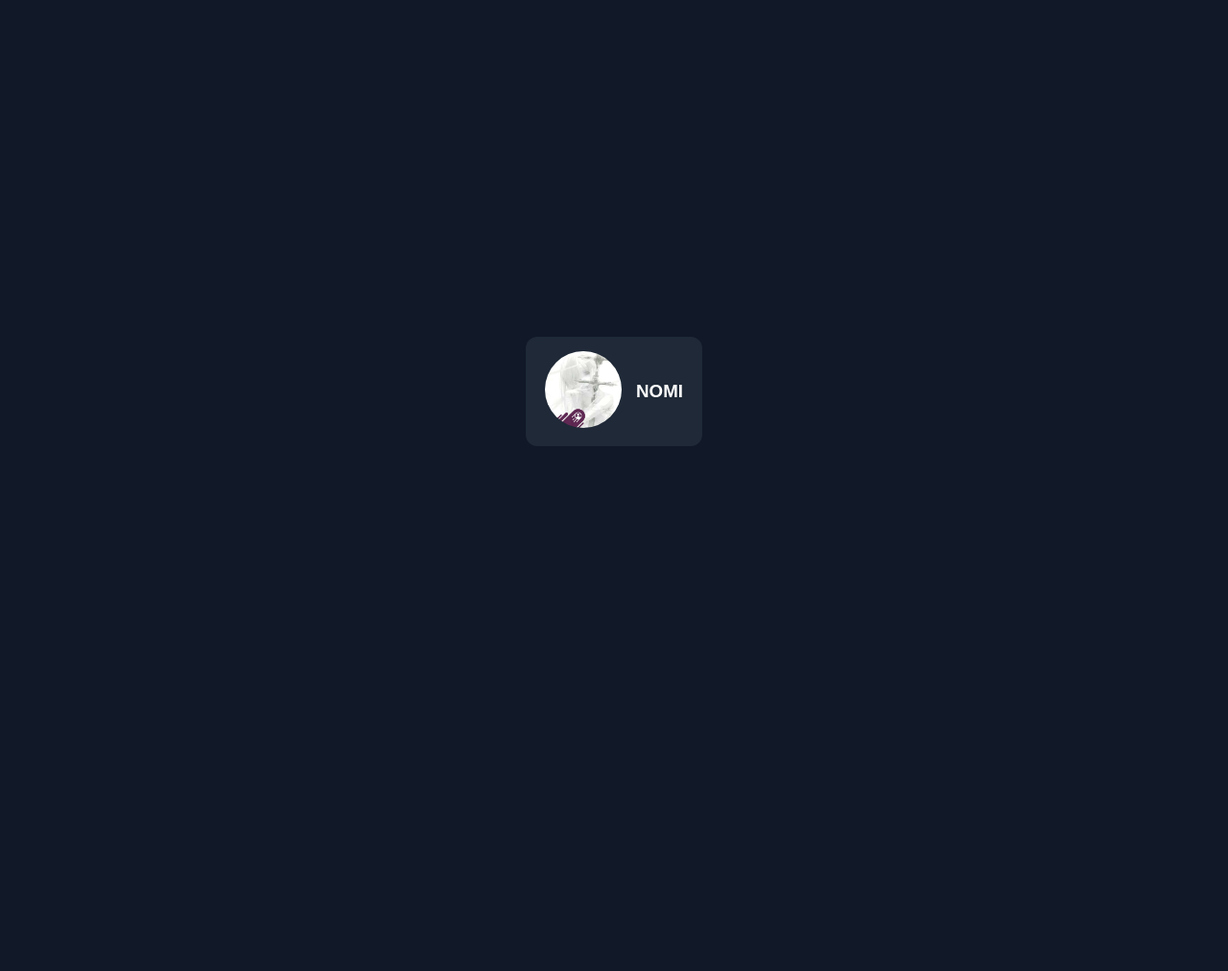
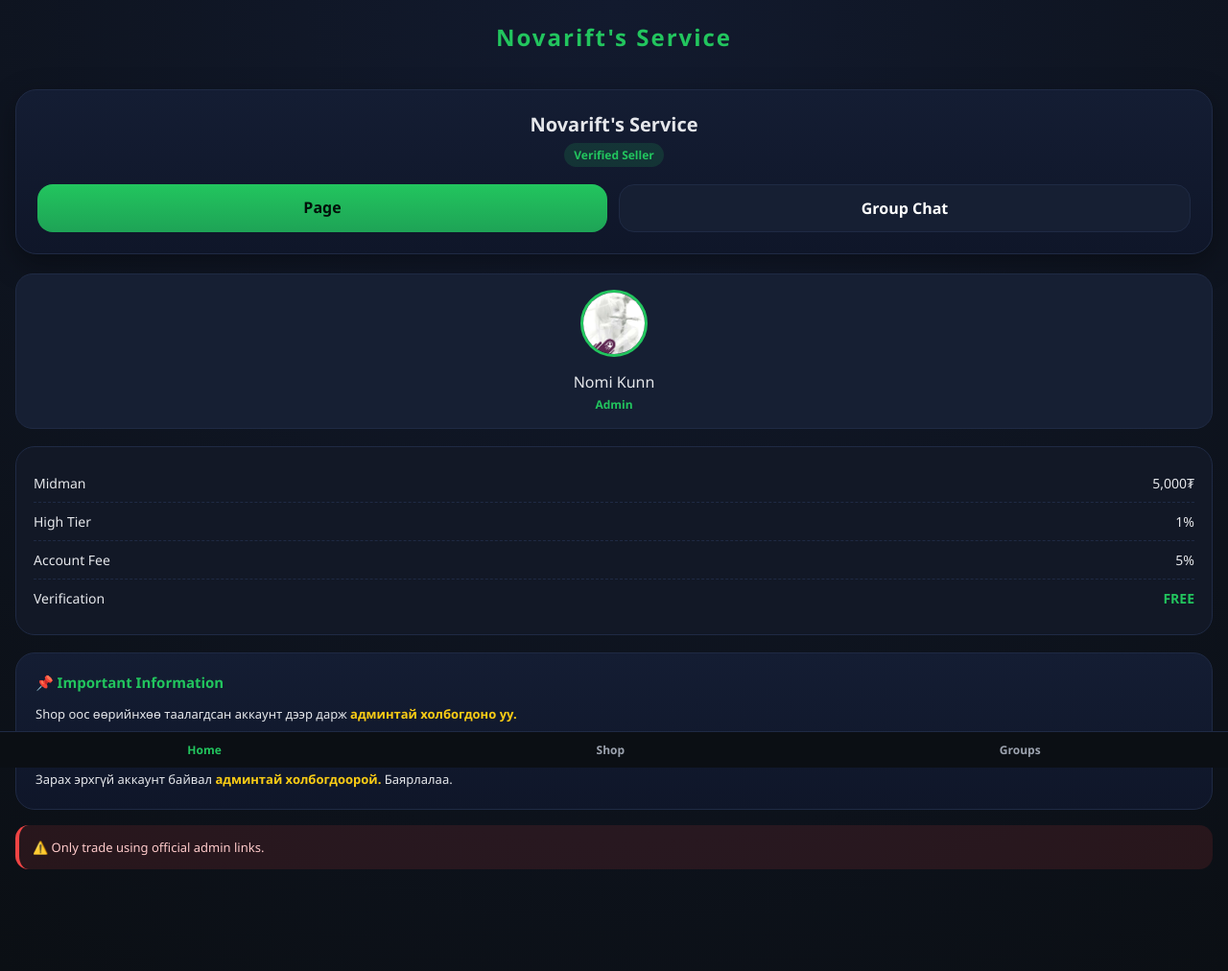
Before and after one commit to novarift46-cmyk/novarift46.github.io, a plain HTML site: page index.html in a window 1280 px wide. Shown: the whole page at 96% size. Before the commit the page ends 816 px from the top, so only its background shows below. Drawn offline with Linux system fonts and the light colour scheme.

Commit message:
Add files via upload

```diff
--- a/index.html
+++ b/index.html
@@ -1,57 +1,322 @@
 <!DOCTYPE html>
 <html lang="en">
 <head>
-<meta charset="UTF-8">
-<meta name="viewport" content="width=device-width, initial-scale=1.0">
-<title>MURIA</title>
+<meta charset="UTF-8" />
+<meta name="viewport" content="width=device-width, initial-scale=1.0"/>
+<title>Novarift's Service</title>
 
 <style>
-body{
-  background:#111827;
-  display:flex;
-  justify-content:center;
-  align-items:center;
-  height:100vh;
-  font-family:Arial, sans-serif;
-  color:white;
+:root{
+  --bg:#0b0f14;
+  --panel:#121826;
+  --card:#161f33;
+  --accent:#22c55e;
+  --accent-soft:#1ea356;
+  --text:#e5e7eb;
+  --muted:#9ca3af;
+  --danger:#ef4444;
 }
 
-.profile-box{
-  display:flex;
-  align-items:center;
-  gap:15px;
-  background:#1f2937;
-  padding:15px 20px;
-  border-radius:12px;
+*{
+  margin:0;
+  padding:0;
+  box-sizing:border-box;
+  font-family:"Segoe UI",system-ui,sans-serif;
 }
 
-.profile-box img{
-  width:80px;
-  height:80px;
-  border-radius:50%;
-  object-fit:cover;
-  cursor:pointer;
-  transition:0.3s;
+body{
+  background:radial-gradient(circle at top,#121a2e,#0b0f14);
+  color:var(--text);
 }
 
-.profile-box img:hover{
-  transform:scale(1.1);
+/* HEADER */
+header{
+  padding:22px;
+  text-align:center;
+  font-size:24px;
+  font-weight:800;
+  letter-spacing:2px;
+  color:var(--accent);
+}
+
+/* PROFILE */
+.profile{
+  margin:16px;
+  background:linear-gradient(180deg,#141d33,#0f1629);
+  border-radius:22px;
+  padding:22px;
+  border:1px solid #1f2a44;
+  text-align:center;
+  box-shadow:0 10px 30px rgba(0,0,0,.35);
+}
+
+.profile h2{
+  font-size:20px;
+}
+
+.badge{
+  margin-top:6px;
+  display:inline-block;
+  padding:4px 10px;
+  border-radius:999px;
+  font-size:12px;
+  font-weight:700;
+  background:rgba(34,197,94,.15);
+  color:var(--accent);
+}
+
+.profile-actions{
+  display:flex;
+  gap:12px;
+  margin-top:18px;
+}
+
+.btn{
+  flex:1;
+  padding:13px;
+  border-radius:16px;
+  background:var(--card);
+  color:white;
+  text-decoration:none;
+  font-weight:600;
+  transition:.2s ease;
+  border:1px solid #1f2a44;
+}
+
+.btn:hover{
+  transform:translateY(-2px);
+  background:#1b2745;
+}
+
+.btn.main{
+  background:linear-gradient(180deg,var(--accent),var(--accent-soft));
+  color:#02110a;
+  border:none;
+}
+
+.btn.main:hover{
+  filter:brightness(1.05);
+}
+
+/* ADMINS */
+.admins{
+  margin:20px 16px 0;
+}
+
+.admins h3{
+  margin-bottom:10px;
+  font-size:16px;
+  color:var(--accent);
+}
+
+.admin-list{
+  display:grid;
+  grid-template-columns:repeat(auto-fit,minmax(140px,1fr));
+  gap:14px;
+}
+
+.admin-list a{
+  text-decoration:none;
+  color:inherit;
+}
+
+.admin{
+  background:var(--card);
+  border-radius:18px;
+  padding:16px;
+  text-align:center;
+  border:1px solid #1f2a44;
+  transition:.2s ease;
+}
+
+.admin:hover{
+  transform:translateY(-4px);
+  box-shadow:0 10px 25px rgba(0,0,0,.4);
+}
+
+.admin img{
+  width:70px;
+  height:70px;
+  border-radius:50%;
+  border:3px solid var(--accent);
+  margin-bottom:10px;
+}
+
+.role{
+  margin-top:4px;
+  font-size:12px;
+  font-weight:700;
+  color:var(--accent);
+}
+
+/* FEES */
+.fees{
+  margin:18px 16px;
+  background:var(--panel);
+  border-radius:20px;
+  padding:18px;
+  border:1px solid #1f2a44;
+}
+
+.fee{
+  display:flex;
+  justify-content:space-between;
+  align-items:center;
+  padding:10px 0;
+  font-size:14px;
+}
+
+.fee + .fee{
+  border-top:1px dashed #1f2a44;
+}
+
+.free{
+  color:var(--accent);
+  font-weight:700;
+}
+
+/* DESCRIPTION */
+.description{
+  margin:16px;
+  background:linear-gradient(180deg,#141d33,#0f1629);
+  border-radius:20px;
+  padding:20px;
+  border:1px solid #1f2a44;
+}
+
+.description h3{
+  font-size:15px;
+  margin-bottom:12px;
+  color:var(--accent);
+}
+
+.description p{
+  font-size:13px;
+  line-height:1.7;
+}
+
+.description p + p{
+  margin-top:12px;
+}
+
+.important{
+  color:#facc15;
+  font-weight:700;
+}
+
+.danger{
+  color:#f87171;
+  font-weight:700;
+}
+
+/* WARNING */
+.warning{
+  margin:16px;
+  background:rgba(239,68,68,.12);
+  border-left:4px solid var(--danger);
+  padding:14px;
+  border-radius:14px;
+  font-size:13px;
+  color:#fecaca;
+}
+
+/* NAV */
+nav{
+  position:fixed;
+  bottom:0;
+  left:0;
+  right:0;
+  background:#0b0f14;
+  border-top:1px solid #1f2a44;
+  display:flex;
+  justify-content:space-around;
+  padding:10px 0;
+  backdrop-filter:blur(10px);
+}
+
+nav a{
+  color:var(--muted);
+  font-size:12px;
+  text-decoration:none;
+  font-weight:600;
+}
+
+nav .active{
+  color:var(--accent);
+}
+
+.spacer{
+  height:90px;
 }
 </style>
 </head>
 
 <body>
 
-<div class="profile-box">
-  <a href="https://www.facebook.com/fxel.neo#" target="_blank">
-    <img src="nomi.jpg" alt="Profile">
-  </a>
+<header>Novarift's Service</header>
 
-  <div>
-    <h3>NOMI</h3>
-    <p></p>
+<div class="profile">
+  <h2>Novarift's Service</h2>
+  <div class="badge">Verified Seller</div>
+
+  <div class="profile-actions">
+    <a href="https://www.facebook.com/profile.php?id=61583869546402" class="btn main">Page</a>
+    <a href="https://www.messenger.com/t/9232728800189414/" class="btn">Group Chat</a>
   </div>
 </div>
 
+<div class="admins">
+  <h3></h3>
+
+  <div class="admin-list">
+    <a href="https://www.facebook.com/fxel.neo#" target="_blank">
+      <div class="admin">
+        <img src="nomi.jpg" alt="Admin">
+        <div>Nomi Kunn</div>
+        <div class="role">Admin</div>
+      </div>
+    </a>
+  </div>
+</div>
+
+<div class="fees">
+  <div class="fee"><span>Midman</span><span>5,000₮</span></div>
+  <div class="fee"><span>High Tier</span><span>1%</span></div>
+  <div class="fee"><span>Account Fee</span><span>5%</span></div>
+  <div class="fee"><span>Verification</span><span class="free">FREE</span></div>
+</div>
+
+<div class="description">
+  <h3>📌 Important Information</h3>
+
+  <p>
+    Shop оос өөрийнхөө таалагдсан аккаунт дээр дарж
+    <span class="important">админтай холбогдоно уу.</span>
+  </p>
+
+  <p>
+    Аккаунтын DESCRIPTION дээр
+    <span class="danger">“safeлэгүй”</span> гэж бичсэн байвал
+    манайх ямар ч <span class="danger">хариуцлага хүлээхгүй.</span>
+  </p>
+
+  <p>
+    Зарах эрхгүй аккаунт байвал
+    <span class="important">админтай холбогдоорой.</span> Баярлалаа.
+  </p>
+</div>
+
+<div class="warning">
+⚠️ Only trade using official admin links.
+</div>
+
+<div class="spacer"></div>
+
+<nav>
+  <a class="active" href="#">Home</a>
+  <a href="shop.html">Shop</a>
+  <a href="https://www.facebook.com/groups/1356571664762620/">Groups</a>
+</nav>
+
 </body>
 </html>
```
